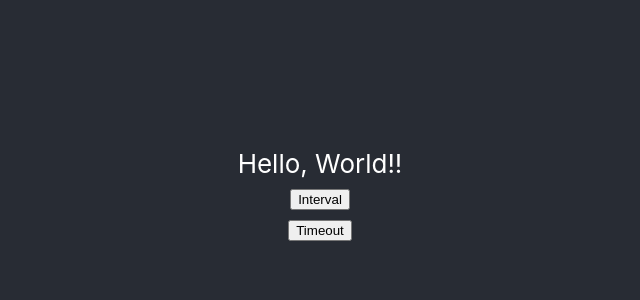
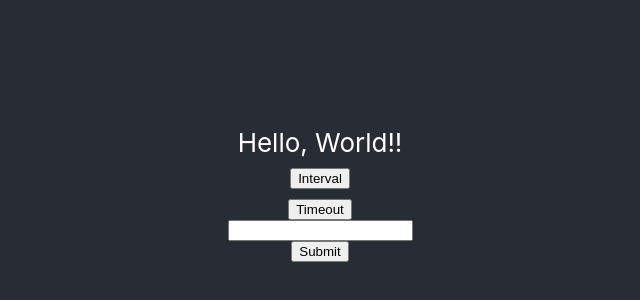
Before and after one commit to Patil-Roshan/Training-Tasks, a React (Create React App) app in the folder react/dashboard/: page / in a window 1280 px wide. Shown: the part 206-506 px from the top of the page, without its empty margins (320-960 px from the left). Built offline with nearby package versions, Linux system fonts and the light colour scheme.

Commit message:
Event handling
Added form.js in components folder. used onChange, onClick, onMouseEnter, onMouseLeave and onKeyPress event in a form also added regex onKeyPress event

```diff
--- a/react/dashboard/src/App.js
+++ b/react/dashboard/src/App.js
@@ -1,13 +1,15 @@
 import './App.css';
+import Form from './components/Form';
 import FunctionSetInterval from './components/FunctionSetInterval';
 import FunctionSetTimeout from './components/FunctionSetTimeout';
 
 function App() {
   return (
     <div className="App  App-header">
-        Hello, World!!
-        <FunctionSetInterval />
-        <FunctionSetTimeout />
+      Hello, World!!
+      <FunctionSetInterval />
+      <FunctionSetTimeout />
+      <Form />
     </div>
   );
 }
--- /dev/null
+++ b/react/dashboard/src/components/Form.js
@@ -0,0 +1,39 @@
+import React, { useState } from 'react'
+
+export default function Form() {
+    const [color, setColor] = useState("");
+
+
+    const [text, setText] = useState('')
+    const handleChange = (e) => {
+        setText(e.target.value)
+        console.log(text);
+    }
+
+    const handleKeyPress = (e) => {
+        console.log(e.target.value);
+        var key = e.key;
+        var regex = /[a-zA-Z]/g;
+        if( !regex.test(key) ) {
+            e.preventDefault();
+        }
+        else {
+            console.log( "You pressed a key: " + key );
+        }
+    }
+
+
+    return (
+        < >
+            <input type='text' onChange={handleChange} onKeyPress={handleKeyPress} value={text} />
+            <button
+                className="submitBtn"
+                style={{ backgroundColor: `${color}` }}
+                onMouseEnter={() => setColor("red")}
+                onMouseLeave={() => setColor("")}
+            >
+                Submit
+            </button>
+        </>
+    )
+}
```
